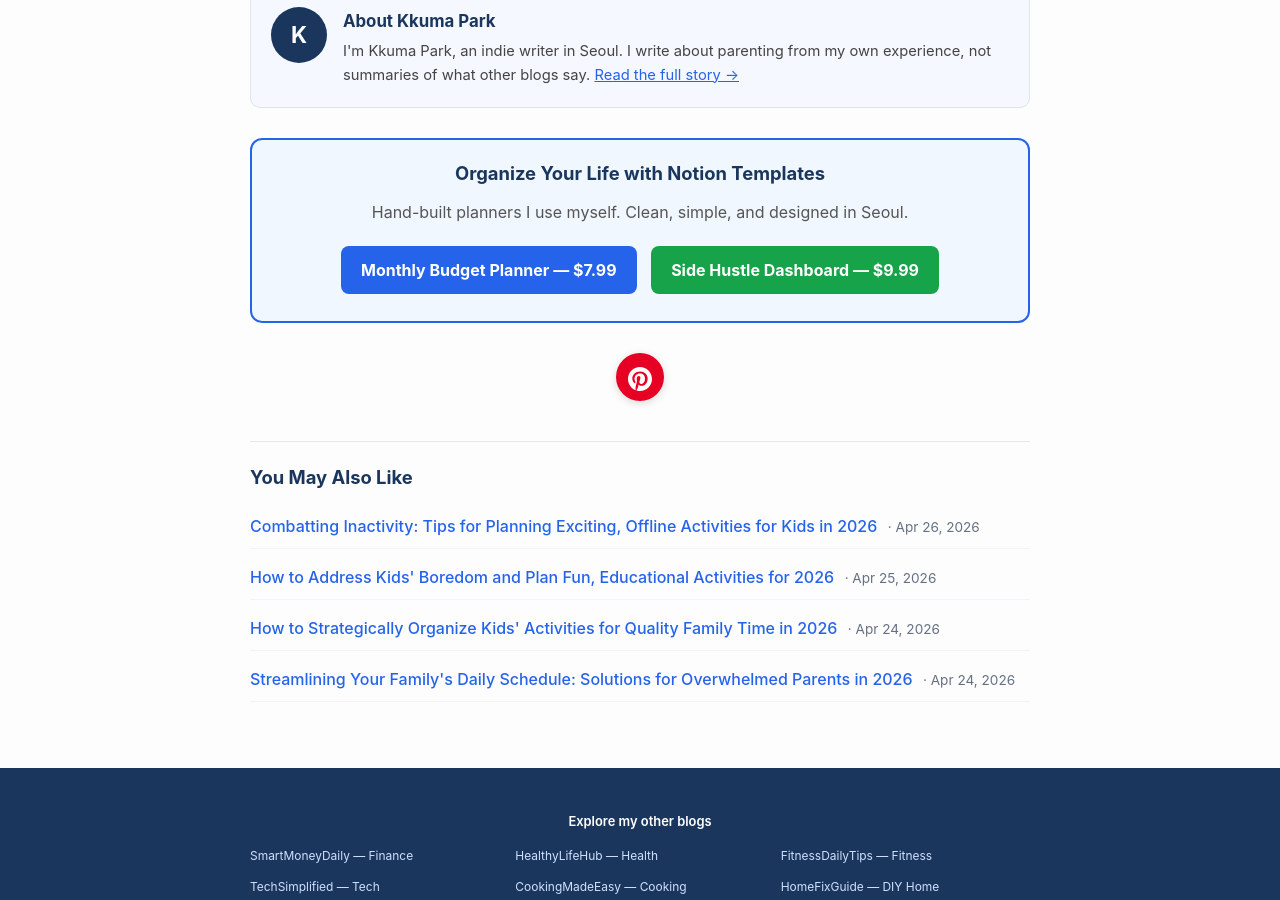
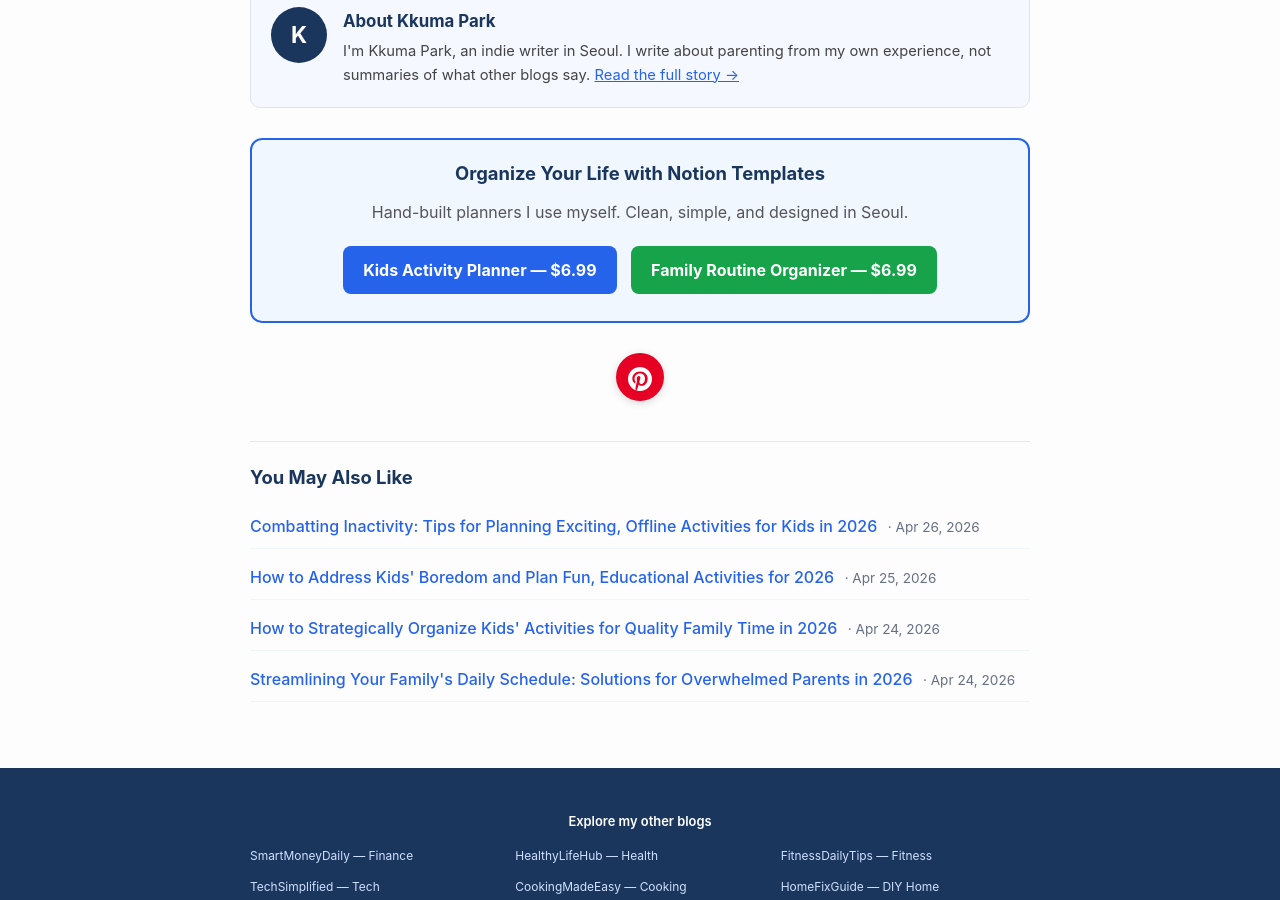
Before and after one commit to Kkumakkuma/ParentingSimple, a Jekyll site: the page built from _posts/2026-04-15-how-a-kids-activity-planner-can-transform-your-parenting-game.md, in a window 1280 px wide and 900 px high, scrolled down 2881 px. Built offline with Jekyll 4.4.1, drawn with Linux system fonts in a browser that asks for light colours.

Commit message:
feat: match Gumroad affiliate products to blog topic + UTM tracking
- Replace generic budget-planner/side-hustle with topic-matched products
- Add UTM parameters for click attribution by blog and product
- Improves expected CTR by matching product to reader intent

```diff
--- a/_layouts/post.html
+++ b/_layouts/post.html
@@ -51,8 +51,8 @@
   <div style="background: #f0f7ff; border: 2px solid #2563eb; border-radius: 12px; padding: 22px; margin: 30px 0; text-align: center;">
     <h3 style="color: #1a365d; margin-top: 0;">Organize Your Life with Notion Templates</h3>
     <p style="color: #555; margin-bottom: 15px;">Hand-built planners I use myself. Clean, simple, and designed in Seoul.</p>
-    <a href="https://smarttemplatesell.gumroad.com/l/budget-planner" target="_blank" rel="noopener sponsored" style="display: inline-block; background: #2563eb; color: white; padding: 10px 20px; border-radius: 8px; text-decoration: none; font-weight: bold; margin: 5px;">Monthly Budget Planner &mdash; $7.99</a>
-    <a href="https://smarttemplatesell.gumroad.com/l/side-hustle" target="_blank" rel="noopener sponsored" style="display: inline-block; background: #16a34a; color: white; padding: 10px 20px; border-radius: 8px; text-decoration: none; font-weight: bold; margin: 5px;">Side Hustle Dashboard &mdash; $9.99</a>
+    <a href="https://smarttemplatesell.gumroad.com/l/kids-planner?utm_source=blog&utm_medium=referral&utm_campaign=ParentingSimple&utm_content=kids-planner" target="_blank" rel="noopener sponsored" style="display: inline-block; background: #2563eb; color: white; padding: 10px 20px; border-radius: 8px; text-decoration: none; font-weight: bold; margin: 5px;">Kids Activity Planner &mdash; $6.99</a>
+    <a href="https://smarttemplatesell.gumroad.com/l/family-routine?utm_source=blog&utm_medium=referral&utm_campaign=ParentingSimple&utm_content=family-routine" target="_blank" rel="noopener sponsored" style="display: inline-block; background: #16a34a; color: white; padding: 10px 20px; border-radius: 8px; text-decoration: none; font-weight: bold; margin: 5px;">Family Routine Organizer &mdash; $6.99</a>
   </div>
 
   <div style="text-align: center; margin: 20px 0;">
```
